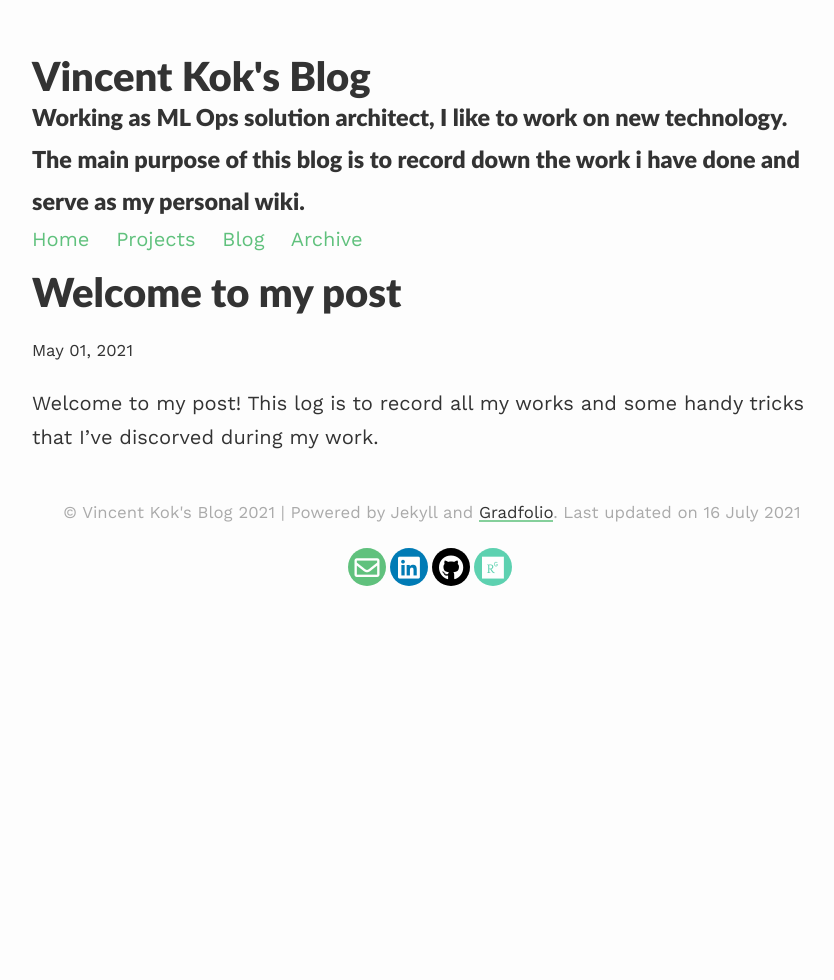
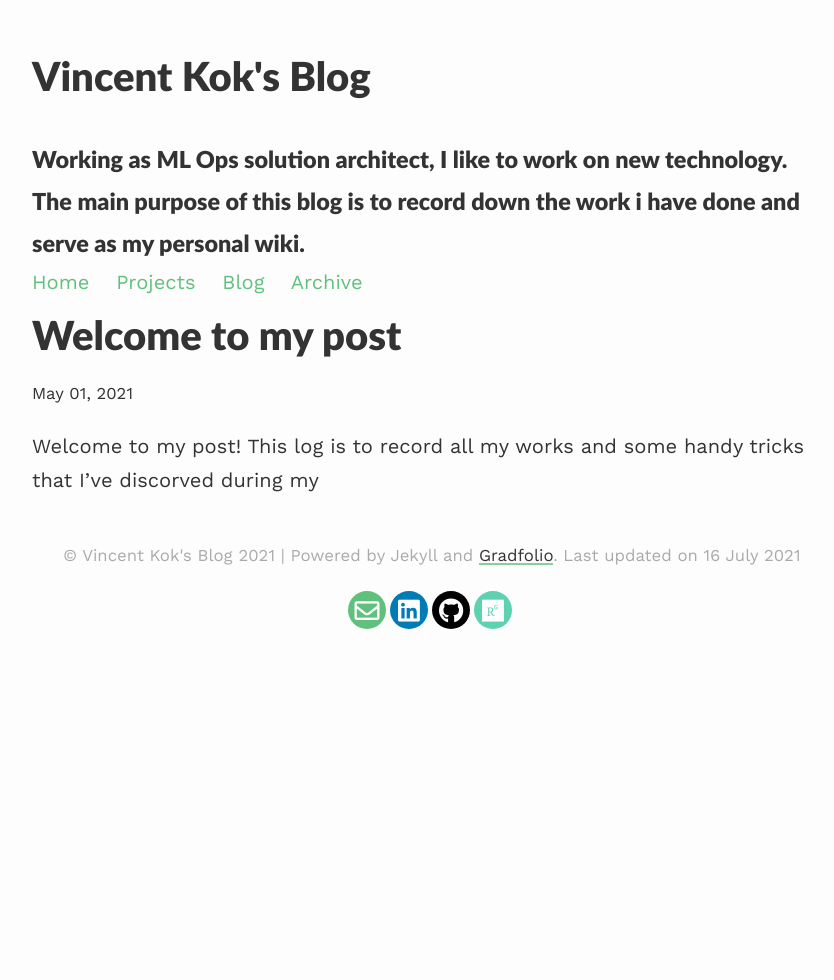
Before and after one commit to wskok2/wskok.github.io, a Jekyll site: the page built from _posts/2021-05-01-start-of-blog.md, in a window 1280 px wide. Shown: the whole page, without its empty margins (208-1042 px from the left). Built offline with Jekyll 4.4.1, drawn with Linux system fonts in a browser that asks for light colours; nearby versions of some CDN libraries.

Commit message:
update post

```diff
--- a/_config.yml
+++ b/_config.yml
@@ -1,7 +1,7 @@
 ### your site title here
 
 title: Vincent Kok's Blog
-description: Working as ML Ops solution architect, I like to work on new technology. The main purpose of this blog is to record down the work i have done and serve as my personal wiki.
+description: <br> Working as ML Ops solution architect, I like to work on new technology. The main purpose of this blog is to record down the work i have done and serve as my personal wiki.
 
 baseurl: / #name of GitHub repository
 url: #custom url to be used instead of GitHub repository
--- a/_posts/2021-05-01-start-of-blog.md
+++ b/_posts/2021-05-01-start-of-blog.md
@@ -3,4 +3,4 @@ layout: post
 title: "Welcome to my post"
 ---
 
-Welcome to my post! This log is to record all my works and some handy tricks that I've discorved during my work.
+Welcome to my post! This log is to record all my works and some handy tricks that I've discorved during my
```
Also changed, not shown: backup/docs/index.md (deleted, +0 -11 lines), index.md (+2 -0 lines), _posts/2021-05-03-bash_script.md (renamed from backup/docs/bash_script.md), assets/images/profile.png, assets/images/profile_back.png (added).
